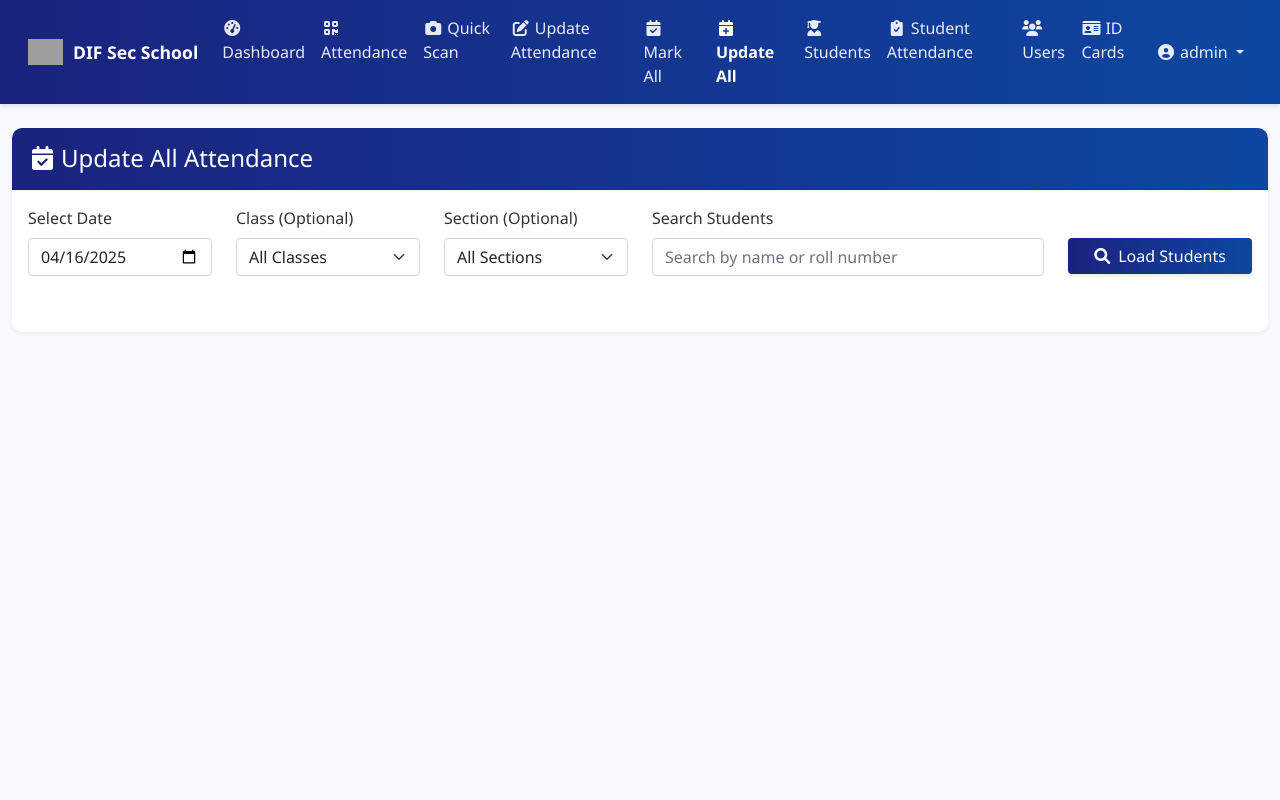
After one commit to syedabdullahzaidi786/DIF-Attendance-System, a PHP site: page /update_all_attendance.php in a window 1280 px wide. The commit adds this page. Run offline with PHP 8.4, Linux system fonts and the light colour scheme; a user stored in the database is signed in; data comes from the database, SQL or seed files in the repository; both versions use the stored data as it was after the commit; grey boxes are pictures that could not be loaded.

Commit message:
bug fix & new features added

```diff
--- a/components/navbar.php
+++ b/components/navbar.php
@@ -44,6 +44,11 @@ $user_role = isset($_SESSION['role']) ? $_SESSION['role'] : '';
                     </a>
                 </li>
                 <li class="nav-item">
+                    <a class="nav-link <?php echo basename($_SERVER['PHP_SELF']) == 'update_all_attendance.php' ? 'active' : ''; ?>" href="update_all_attendance.php">
+                        <i class="fas fa-calendar-plus me-1"></i>Update All
+                    </a>
+                </li>
+                <li class="nav-item">
                     <a class="nav-link <?php echo basename($_SERVER['PHP_SELF']) == 'students.php' ? 'active' : ''; ?>" href="students.php">
                         <i class="fas fa-user-graduate me-1"></i>Students
                     </a>
--- /dev/null
+++ b/update_all_attendance.php
@@ -0,0 +1,477 @@
+<?php
+session_start();
+if (!isset($_SESSION['user_id'])) {
+    header("Location: index.php");
+    exit();
+}
+
+require_once 'config/database.php';
+
+// Get all classes and sections for dropdowns
+try {
+    $classStmt = $pdo->query("SELECT DISTINCT class FROM students ORDER BY class");
+    $classes = $classStmt->fetchAll(PDO::FETCH_COLUMN);
+
+    $sectionStmt = $pdo->query("SELECT DISTINCT section FROM students ORDER BY section");
+    $sections = $sectionStmt->fetchAll(PDO::FETCH_COLUMN);
+} catch (PDOException $e) {
+    $error = "Error fetching classes and sections: " . $e->getMessage();
+}
+
+// Handle form submission
+if ($_SERVER['REQUEST_METHOD'] == 'POST') {
+    $date = $_POST['date'] ?? date('Y-m-d');
+    $class = $_POST['class'] ?? null;
+    $section = $_POST['section'] ?? null;
+    $search = $_POST['search'] ?? '';
+
+    try {
+        // Build the query based on selected filters
+        $query = "SELECT s.id, s.roll_number, s.student_name, s.class, s.section,
+                         a.status as current_status, a.notes as current_notes
+                 FROM students s
+                 LEFT JOIN attendance a ON s.id = a.student_id AND a.date = ?
+                 WHERE 1=1";
+        $params = [$date];
+
+        if ($class) {
+            $query .= " AND s.class = ?";
+            $params[] = $class;
+        }
+
+        if ($section) {
+            $query .= " AND s.section = ?";
+            $params[] = $section;
+        }
+
+        if ($search) {
+            $query .= " AND (s.student_name LIKE ? OR s.roll_number LIKE ?)";
+            $searchParam = "%$search%";
+            $params[] = $searchParam;
+            $params[] = $searchParam;
+        }
+
+        $query .= " ORDER BY s.class, s.section, s.roll_number";
+
+        $stmt = $pdo->prepare($query);
+        $stmt->execute($params);
+        $students = $stmt->fetchAll(PDO::FETCH_ASSOC);
+
+        if (empty($students)) {
+            $error = "No students found matching the selected criteria.";
+        }
+    } catch (PDOException $e) {
+        $error = "Error: " . $e->getMessage();
+    }
+}
+
+// Handle attendance update
+if (isset($_POST['update_attendance'])) {
+    $date = $_POST['date'];
+    $bulk_status = $_POST['bulk_status'] ?? null;
+    $bulk_note = $_POST['bulk_note'] ?? null;
+    $class = $_POST['class'] ?? null;
+    $section = $_POST['section'] ?? null;
+    $search = $_POST['search'] ?? null;
+
+    try {
+        $adminStmt = $pdo->prepare("SELECT id FROM users WHERE role = 'admin' LIMIT 1");
+        $adminStmt->execute();
+        $admin = $adminStmt->fetch(PDO::FETCH_ASSOC);
+        $adminId = $admin['id'];
+
+        // Start transaction
+        $pdo->beginTransaction();
+
+        try {
+            // Build the query to get student IDs
+            $query = "SELECT id FROM students WHERE 1=1";
+            $params = [];
+
+            if ($class) {
+                $query .= " AND class = ?";
+                $params[] = $class;
+            }
+
+            if ($section) {
+                $query .= " AND section = ?";
+                $params[] = $section;
+            }
+
+            if ($search) {
+                $query .= " AND (student_name LIKE ? OR roll_number LIKE ?)";
+                $searchParam = "%$search%";
+                $params[] = $searchParam;
+                $params[] = $searchParam;
+            }
+
+            $stmt = $pdo->prepare($query);
+            $stmt->execute($params);
+            $studentIds = $stmt->fetchAll(PDO::FETCH_COLUMN);
+
+            // Prepare the update statement
+            $updateStmt = $pdo->prepare("
+                INSERT INTO attendance (student_id, date, status, marked_by, is_auto_marked, notes)
+                VALUES (?, ?, ?, ?, FALSE, ?)
+                ON DUPLICATE KEY UPDATE
+                    status = VALUES(status),
+                    marked_by = VALUES(marked_by),
+                    notes = VALUES(notes)
+            ");
+
+            $successCount = 0;
+            $failedStudents = [];
+
+            // Process students in chunks of 100
+            $chunks = array_chunk($studentIds, 100);
+            foreach ($chunks as $chunk) {
+                foreach ($chunk as $studentId) {
+                    try {
+                        $updateStmt->execute([$studentId, $date, $bulk_status, $adminId, $bulk_note]);
+                        $successCount++;
+                    } catch (PDOException $e) {
+                        $failedStudents[] = $studentId;
+                        error_log("Failed to update attendance for student $studentId: " . $e->getMessage());
+                    }
+                }
+            }
+
+            // Commit transaction
+            $pdo->commit();
+
+            // Verify the updates
+            $verifyStmt = $pdo->prepare("
+                SELECT COUNT(*) as total_count,
+                       SUM(CASE WHEN status = ? THEN 1 ELSE 0 END) as status_count
+                FROM attendance
+                WHERE date = ?
+            ");
+            $verifyStmt->execute([$bulk_status, $date]);
+            $verifyResult = $verifyStmt->fetch(PDO::FETCH_ASSOC);
+
+            if ($verifyResult['total_count'] >= count($studentIds)) {
+                $success = "Attendance updated successfully for " . $successCount . " students on " . date('d-m-Y', strtotime($date));
+            } else {
+                $error = "Verification failed: Expected at least " . count($studentIds) . " records, found " . $verifyResult['total_count'];
+            }
+
+            if (!empty($failedStudents)) {
+                $error .= "<br>Failed to update attendance for student IDs: " . implode(", ", $failedStudents);
+            }
+
+        } catch (PDOException $e) {
+            $pdo->rollBack();
+            $error = "Error updating attendance: " . $e->getMessage();
+            error_log("Attendance update error: " . $e->getMessage());
+        }
+    } catch (PDOException $e) {
+        $error = "Error: " . $e->getMessage();
+        error_log("Database error: " . $e->getMessage());
+    }
+}
+
+// Get the current date or selected date
+$current_date = isset($_POST['date']) ? $_POST['date'] : date('Y-m-d');
+?>
+<!DOCTYPE html>
+<html lang="en">
+<head>
+    <meta charset="UTF-8">
+    <meta name="viewport" content="width=device-width, initial-scale=1.0">
+    <title>Update All Attendance - DIF Attendance System</title>
+    <link href="https://cdn.jsdelivr.net/npm/bootstrap@5.1.3/dist/css/bootstrap.min.css" rel="stylesheet">
+    <link href="https://cdnjs.cloudflare.com/ajax/libs/font-awesome/6.0.0/css/all.min.css" rel="stylesheet">
+    <link href="assets/css/admin.css" rel="stylesheet">
+    <style>
+        .attendance-table th {
+            position: sticky;
+            top: 0;
+            background: white;
+            z-index: 1;
+        }
+        .status-select {
+            min-width: 120px;
+        }
+        .notes-input {
+            min-width: 200px;
+        }
+        .bulk-update-section {
+            background-color: #f8f9fa;
+            padding: 15px;
+            border-radius: 5px;
+            margin-bottom: 20px;
+        }
+    </style>
+</head>
+<body>
+    <?php include 'components/navbar.php'; ?>
+
+    <div class="container-fluid mt-4">
+        <div class="row">
+            <div class="col-12">
+                <div class="card">
+                    <div class="card-header bg-primary text-white">
+                        <h4 class="mb-0"><i class="fas fa-calendar-check me-2"></i>Update All Attendance</h4>
+                    </div>
+                    <div class="card-body">
+                        <?php if (isset($success)): ?>
+                            <div class="alert alert-success">
+                                <i class="fas fa-check-circle me-2"></i><?php echo $success; ?>
+                            </div>
+                        <?php endif; ?>
+
+                        <?php if (isset($error)): ?>
+                            <div class="alert alert-danger">
+                                <i class="fas fa-exclamation-circle me-2"></i><?php echo $error; ?>
+                            </div>
+                        <?php endif; ?>
+
+                        <form method="POST" action="" class="mb-4">
+                            <div class="row">
+                                <div class="col-md-2">
+                                    <div class="mb-3">
+                                        <label for="date" class="form-label">Select Date</label>
+                                        <input type="date" class="form-control" id="date" name="date" required
+                                               value="<?php echo htmlspecialchars($current_date); ?>">
+                                    </div>
+                                </div>
+                                <div class="col-md-2">
+                                    <div class="mb-3">
+                                        <label for="class" class="form-label">Class (Optional)</label>
+                                        <select class="form-select" id="class" name="class">
+                                            <option value="">All Classes</option>
+                                            <?php foreach ($classes as $class): ?>
+                                                <option value="<?php echo htmlspecialchars($class); ?>"
+                                                    <?php echo (isset($_POST['class']) && $_POST['class'] == $class) ? 'selected' : ''; ?>>
+                                                    <?php echo htmlspecialchars($class); ?>
+                                                </option>
+                                            <?php endforeach; ?>
+                                        </select>
+                                    </div>
+                                </div>
+                                <div class="col-md-2">
+                                    <div class="mb-3">
+                                        <label for="section" class="form-label">Section (Optional)</label>
+                                        <select class="form-select" id="section" name="section">
+                                            <option value="">All Sections</option>
+                                            <?php foreach ($sections as $section): ?>
+                                                <option value="<?php echo htmlspecialchars($section); ?>"
+                                                    <?php echo (isset($_POST['section']) && $_POST['section'] == $section) ? 'selected' : ''; ?>>
+                                                    <?php echo htmlspecialchars($section); ?>
+                                                </option>
+                                            <?php endforeach; ?>
+                                        </select>
+                                    </div>
+                                </div>
+                                <div class="col-md-4">
+                                    <div class="mb-3">
+                                        <label for="search" class="form-label">Search Students</label>
+                                        <input type="text" class="form-control" id="search" name="search"
+                                               placeholder="Search by name or roll number"
+                                               value="<?php echo htmlspecialchars($_POST['search'] ?? ''); ?>">
+                                    </div>
+                                </div>
+                                <div class="col-md-2">
+                                    <div class="mb-3">
+                                        <label class="form-label">&nbsp;</label>
+                                        <button type="submit" class="btn btn-primary w-100">
+                                            <i class="fas fa-search me-2"></i>Load Students
+                                        </button>
+                                    </div>
+                                </div>
+                            </div>
+                        </form>
+
+                        <?php if (isset($students) && !empty($students)): ?>
+                        <form method="POST" action="" id="attendanceForm">
+                            <input type="hidden" name="date" value="<?php echo htmlspecialchars($date); ?>">
+                            <input type="hidden" name="update_attendance" value="1">
+
+                            <div class="bulk-update-section mb-3">
+                                <div class="row align-items-center">
+                                    <div class="col-md-4">
+                                        <div class="mb-3">
+                                            <label for="bulk_status" class="form-label">Update All Status</label>
+                                            <select class="form-select" id="bulk_status" name="bulk_status">
+                                                <option value="">Select Status</option>
+                                                <option value="present">Present</option>
+                                                <option value="absent">Absent</option>
+                                                <option value="leave">Leave</option>
+                                                <option value="half_day">Half Day</option>
+                                                <option value="holi_day">Holi Day</option>
+                                            </select>
+                                        </div>
+                                    </div>
+                                    <div class="col-md-4">
+                                        <div class="mb-3">
+                                            <label for="bulk_note" class="form-label">Bulk Note (Optional)</label>
+                                            <input type="text" class="form-control" id="bulk_note"
+                                                   placeholder="Enter note for all students">
+                                        </div>
+                                    </div>
+                                    <div class="col-md-4">
+                                        <div class="mb-3">
+                                            <label class="form-label">&nbsp;</label>
+                                            <button type="button" class="btn btn-info w-100" id="applyBulkUpdate">
+                                                <i class="fas fa-sync me-2"></i>Apply to All
+                                            </button>
+                                        </div>
+                                    </div>
+                                </div>
+                            </div>
+
+                            <div class="table-responsive">
+                                <table class="table table-bordered table-hover attendance-table">
+                                    <thead>
+                                        <tr>
+                                            <th>Roll No.</th>
+                                            <th>Name</th>
+                                            <th>Class</th>
+                                            <th>Section</th>
+                                            <th>Current Status</th>
+                                            <th>Update Status</th>
+                                            <th>Notes</th>
+                                        </tr>
+                                    </thead>
+                                    <tbody>
+                                        <?php foreach ($students as $student): ?>
+                                        <tr>
+                                            <td><?php echo htmlspecialchars($student['roll_number']); ?></td>
+                                            <td><?php echo htmlspecialchars($student['student_name']); ?></td>
+                                            <td><?php echo htmlspecialchars($student['class']); ?></td>
+                                            <td><?php echo htmlspecialchars($student['section']); ?></td>
+                                            <td>
+                                                <span class="badge bg-<?php
+                                                    echo $student['current_status'] == 'present' ? 'success' :
+                                                        ($student['current_status'] == 'absent' ? 'danger' :
+                                                        ($student['current_status'] == 'leave' ? 'warning' :
+                                                        ($student['current_status'] == 'half_day' ? 'info' :
+                                                        ($student['current_status'] == 'holi_day' ? 'primary' : 'secondary'))));
+                                                ?>">
+                                                    <?php echo htmlspecialchars($student['current_status'] ?? 'Not Marked'); ?>
+                                                </span>
+                                            </td>
+                                            <td>
+                                                <select class="form-select status-select" name="attendance[<?php echo $student['id']; ?>]" required>
+                                                    <option value="present" <?php echo ($student['current_status'] ?? '') == 'present' ? 'selected' : ''; ?>>Present</option>
+                                                    <option value="absent" <?php echo ($student['current_status'] ?? '') == 'absent' ? 'selected' : ''; ?>>Absent</option>
+                                                    <option value="leave" <?php echo ($student['current_status'] ?? '') == 'leave' ? 'selected' : ''; ?>>Leave</option>
+                                                    <option value="half_day" <?php echo ($student['current_status'] ?? '') == 'half_day' ? 'selected' : ''; ?>>Half Day</option>
+                                                    <option value="holi_day" <?php echo ($student['current_status'] ?? '') == 'holi_day' ? 'selected' : ''; ?>>Holi Day</option>
+                                                </select>
+                                            </td>
+                                            <td>
+                                                <input type="text" class="form-control notes-input"
+                                                       name="notes[<?php echo $student['id']; ?>]"
+                                                       value="<?php echo htmlspecialchars($student['current_notes'] ?? ''); ?>"
+                                                       placeholder="Enter notes">
+                                            </td>
+                                        </tr>
+                                        <?php endforeach; ?>
+                                    </tbody>
+                                </table>
+                            </div>
+
+                            <div class="mt-3">
+                                <button type="submit" class="btn btn-success">
+                                    <i class="fas fa-save me-2"></i>Save All Changes
+                                </button>
+                            </div>
+                        </form>
+                        <?php endif; ?>
+                    </div>
+                </div>
+            </div>
+        </div>
+    </div>
+
+    <script src="https://cdn.jsdelivr.net/npm/bootstrap@5.1.3/dist/js/bootstrap.bundle.min.js"></script>
+    <script src="https://code.jquery.com/jquery-3.6.0.min.js"></script>
+    <!-- Add Success Modal -->
+    <div class="modal fade" id="successModal" tabindex="-1" aria-labelledby="successModalLabel" aria-hidden="true">
+        <div class="modal-dialog">
+            <div class="modal-content">
+                <div class="modal-header bg-success text-white">
+                    <h5 class="modal-title" id="successModalLabel">
+                        <i class="fas fa-check-circle me-2"></i>Attendance Updated Successfully
+                    </h5>
+                    <button type="button" class="btn-close" data-bs-dismiss="modal" aria-label="Close"></button>
+                </div>
+                <div class="modal-body">
+                    <div class="row">
+                        <div class="col-12">
+                            <p><strong>Date:</strong> <span id="updateDate"></span></p>
+                            <p><strong>Total Students Updated:</strong> <span id="totalStudents"></span></p>
+                            <p><strong>Status Applied:</strong> <span id="updateStatus"></span></p>
+                            <p><strong>Note:</strong> <span id="updateNote"></span></p>
+                        </div>
+                    </div>
+                </div>
+                <div class="modal-footer">
+                    <button type="button" class="btn btn-secondary" data-bs-dismiss="modal">Close</button>
+                    <button type="button" class="btn btn-primary" onclick="window.location.reload()">Refresh Page</button>
+                </div>
+            </div>
+        </div>
+    </div>
+
+    <script>
+    document.addEventListener('DOMContentLoaded', function() {
+        const bulkStatus = document.getElementById('bulk_status');
+        const bulkNote = document.getElementById('bulk_note');
+        const applyBulkBtn = document.getElementById('applyBulkUpdate');
+        const attendanceForm = document.getElementById('attendanceForm');
+
+        if (applyBulkBtn && attendanceForm) {
+            applyBulkBtn.addEventListener('click', function() {
+                const status = bulkStatus.value;
+
+                if (!status) {
+                    alert('Please select a status to apply to all students');
+                    return;
+                }
+
+                // Show loading indicator
+                const loadingDiv = document.createElement('div');
+                loadingDiv.className = 'alert alert-info';
+                loadingDiv.innerHTML = '<i class="fas fa-spinner fa-spin me-2"></i>Updating attendance...';
+                attendanceForm.parentNode.insertBefore(loadingDiv, attendanceForm);
+
+                // Get form data
+                const formData = {
+                    update_attendance: true,
+                    date: document.getElementById('date').value,
+                    bulk_status: status,
+                    bulk_note: bulkNote.value,
+                    class: document.getElementById('class').value,
+                    section: document.getElementById('section').value,
+                    search: document.getElementById('search').value
+                };
+
+                // Send AJAX request
+                fetch('', {
+                    method: 'POST',
+                    headers: {
+                        'Content-Type': 'application/x-www-form-urlencoded',
+                    },
+                    body: Object.keys(formData)
+                        .map(key => encodeURIComponent(key) + '=' + encodeURIComponent(formData[key]))
+                        .join('&')
+                })
+                .then(response => response.text())
+                .then(html => {
+                    // Replace the current page content with the response
+                    document.documentElement.innerHTML = html;
+                    // Scroll to top
+                    window.scrollTo(0, 0);
+                })
+                .catch(error => {
+                    loadingDiv.className = 'alert alert-danger';
+                    loadingDiv.innerHTML = '<i class="fas fa-exclamation-circle me-2"></i>Error updating attendance: ' + error;
+                });
+            });
+        }
+    });
+    </script>
+</body>
+</html>
```
Also changed, not shown: get_student_attendance.php (+11 -3 lines), mark_all_attendance.php (+48 -5 lines), reports.php (+23 -12 lines), student_attendance.php (+30 -12 lines), Database/difs_students_database.sql.
